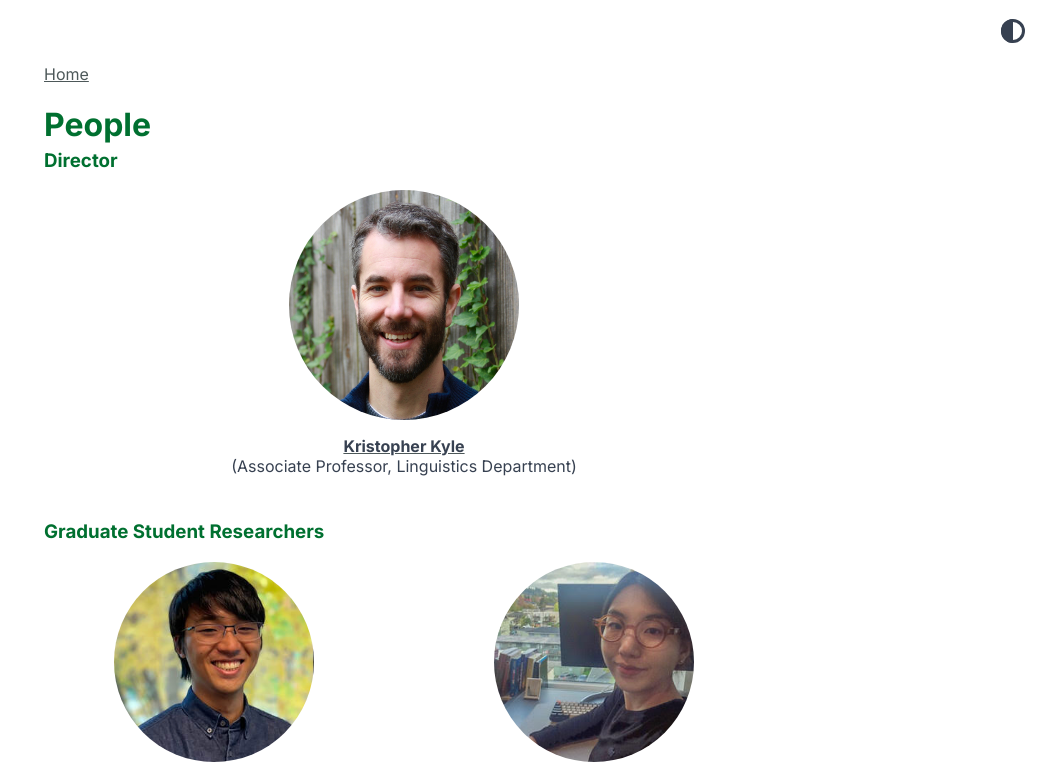
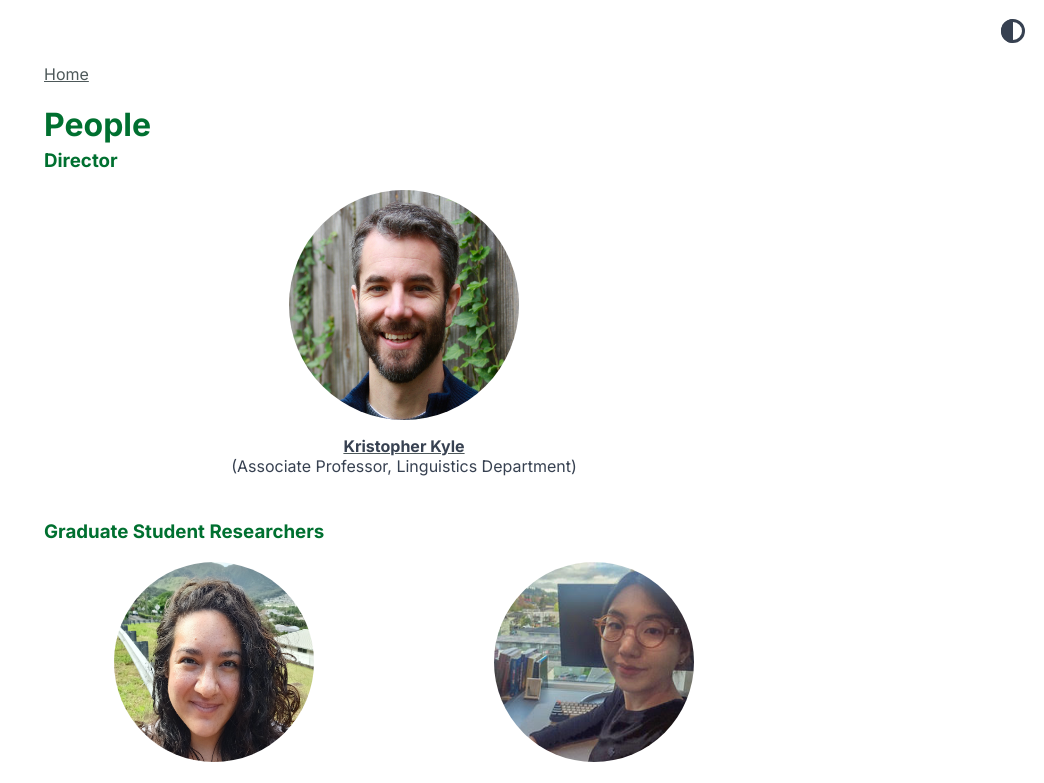
Before and after one commit to LCR-ADS-Lab/LCR-ADS-Home, a Jekyll site: the page built from docs/People.md, in a window 1280 px wide. Shown: the top 783 px of the page, without its empty margins (236-1280 px from the left). Built offline with Jekyll 4.4.1, drawn with Linux system fonts in a browser that asks for light colours.

Commit message:
Update People.md

```diff
--- a/docs/People.md
+++ b/docs/People.md
@@ -22,7 +22,7 @@ title: People
   <div style="flex: 1; padding-right: 20px; text-align: right;">
     <a href="https://www.carlaconsolini.com/" target="_blank">
       <div style="height: 200px; width: 200px; overflow: hidden; border-radius: 50%; margin: 0 auto;">
-        <img src="images/masaki_2023-edit.jpg" style="height: 100%;">
+        <img src="images/carla.png" style="height: 100%;">
       </div>
     <br>
     <strong>Carla Consolini</strong>
```
